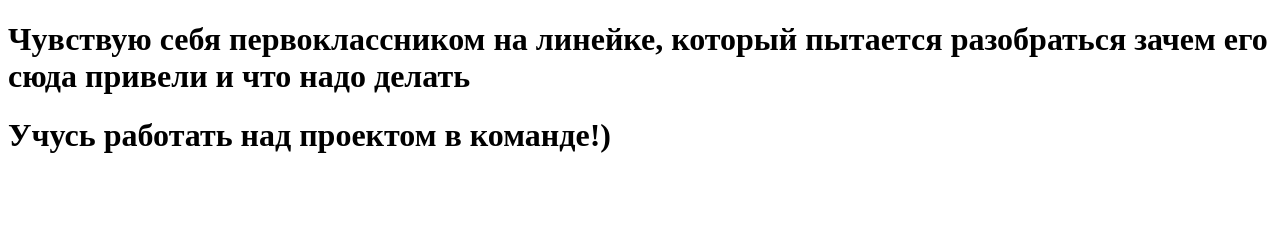
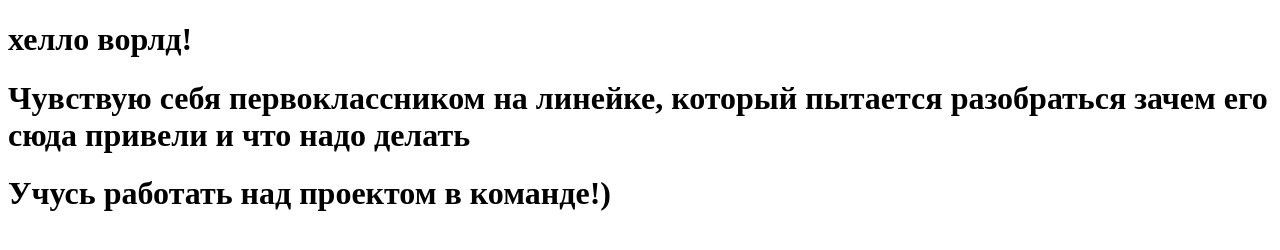
Before and after one commit to work-in-group/lubimovka, a plain HTML site: page index.html in a window 1280 px wide. Drawn offline with Linux system fonts and the light colour scheme.

Commit message:
add: try branches

```diff
--- a/index.html
+++ b/index.html
@@ -5,6 +5,7 @@
   <title>Page to try</title>
 </head>
 <body>
+  <h1 class="anna">хелло ворлд!</h1>
   <h1 class="Maru-Aruko">Чувствую себя первоклассником на линейке, который пытается разобраться зачем его сюда привели
     и что надо делать</h1>
   <h1 class="polina">Учусь работать над проектом в команде!)</h1>
```
